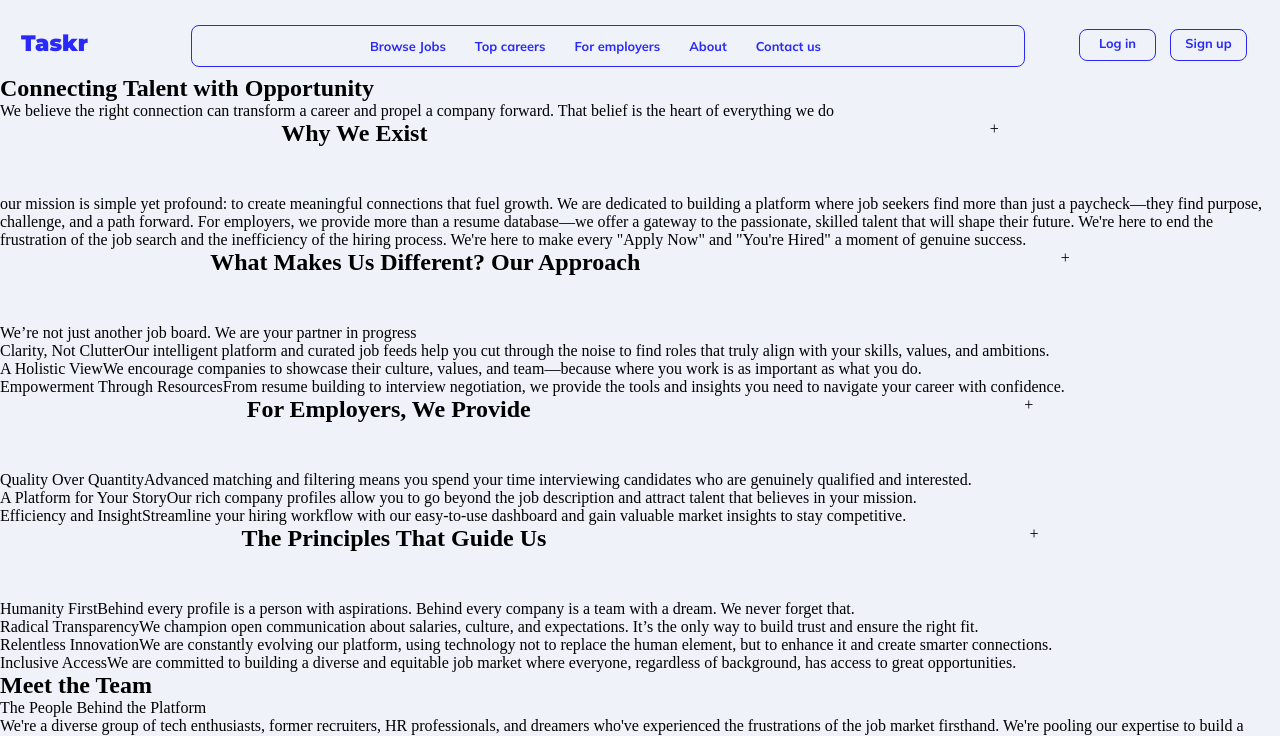
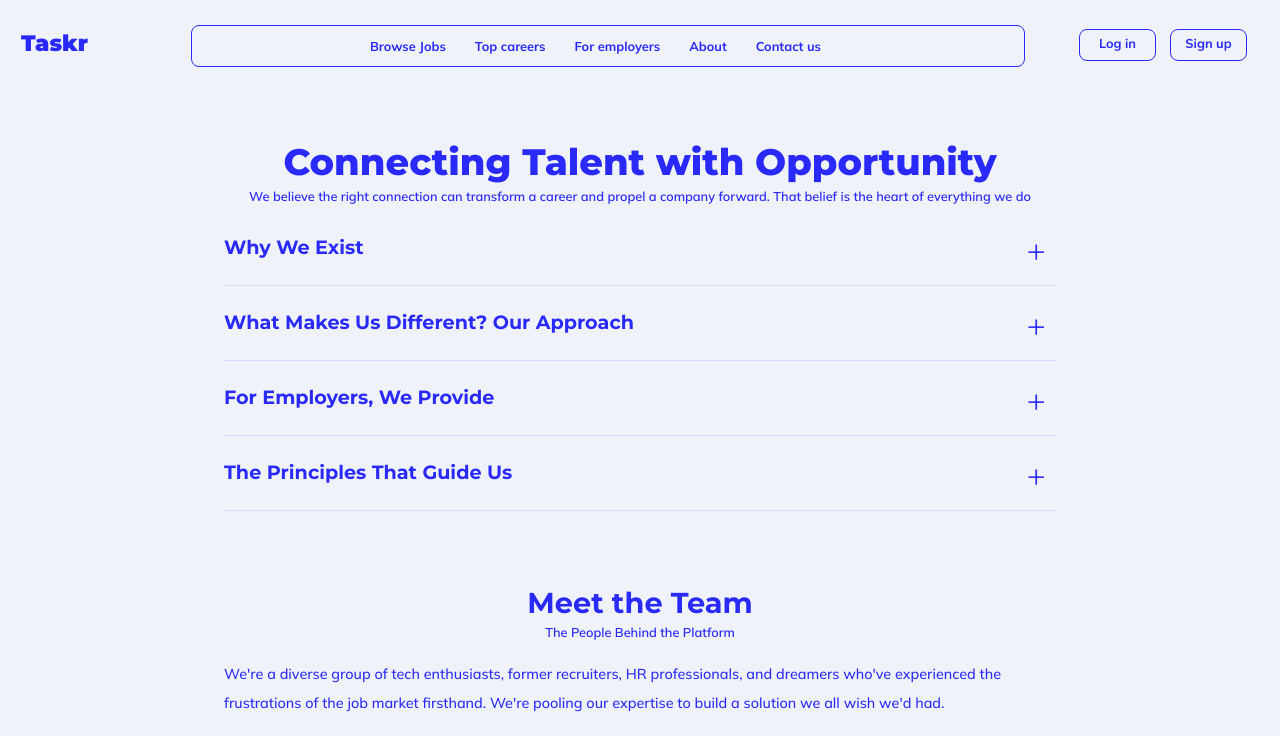
Before and after one commit to RockyLatchman/taskr, a PHP site: page /taskr/about in a window 1280 px wide. Shown: the top 736 px of the page. Run offline with PHP 8.4, Linux system fonts and the light colour scheme; some libraries are stand-ins or nearby versions.

Commit message:
CSS for about template

```diff
--- a/public/css/main.css
+++ b/public/css/main.css
@@ -93,8 +93,7 @@ nav:last-of-type menu li:first-of-type {
 margin-right: 10px;
 }
 
-#home-container main section h1,
-#jobs-container main #top h1 {
+#home-container main section h1 {
 font: 800 3em "montserrat", sans-serif;
 color: var(--electric-blue);
 text-align: center;
@@ -396,6 +395,12 @@ width: 65%;
 margin: 0 auto;
 }
 
+#jobs-container main #top h1 {
+font: 800 2.3em "montserrat", sans-serif;
+color: var(--electric-blue);
+text-align: center;
+}
+
 #jobs-container #top {
 display: block;
 width: 100%;
@@ -575,7 +580,7 @@ margin: 5% auto 0 auto;
 }
 
 #employers-container main section h1 {
-font: 800 3em "montserrat", sans-serif;
+font: 800 2.3em "montserrat", sans-serif;
 color: var(--electric-blue);
 text-align: center;
 padding-bottom: 35px;
@@ -639,7 +644,7 @@ margin: 5% auto 0 auto;
 }
 
 #top-careers-container h1 {
-font: 800 3em "montserrat", sans-serif;
+font: 800 2.3em "montserrat", sans-serif;
 color: var(--electric-blue);
 text-align: center;
 }
@@ -869,6 +874,198 @@ border: var(--home-white-border);
 border-radius: var(--corner-radius);
 }
 
+/* About */
+
+#about-container {
+width: 65%;
+margin: 5% auto 0 auto;
+}
+
+#about-container h1 {
+font: 800 2.3em "montserrat", sans-serif;
+color: var(--electric-blue);
+text-align: center;
+}
+
+#about-container main section h4 {
+font: var(--primary-paragraph-text);
+font-weight: 600;
+color: var(--electric-blue);
+line-height: 2em;
+text-align: left;
+border-bottom: none;
+}
+
+#about-container main section:nth-child(1) p {
+font: var(--primary-paragraph-text);
+font-weight: 600;
+color: var(--electric-blue);
+line-height: 2em;
+text-align: center;
+border-bottom: none;
+}
+
+#about-container main .accordion-panel p {
+text-align: justify;
+border: 1px solid red;
+display: none;
+}
+
+#about-container main section:nth-child(2) p:first-of-type {
+font: var(--primary-paragraph-text);
+font-weight: 600;
+color: var(--electric-blue);
+line-height: 2em;
+text-align: center;
+border-bottom: none;
+}
+
+#about-container .row-container {
+display: flex;
+flex-direction: row;
+justify-content: center;
+width: 100%;
+height: auto;
+margin: 25px auto 0 auto;
+}
+
+.row-container .team-member-details {
+width: 25%;
+height: auto;
+text-align: center;
+font: var(--menu-text);
+color: var(--electric-blue);
+margin-right: 20px;
+}
+
+.row-container .team-member-details ul {
+width: 100%;
+height: 20px;
+}
+
+.row-container .team-member-details ul li {
+list-style-type: none;
+font: var(--menu-text);
+font-size: 1em;
+font-weight: 900;
+width: 100%;
+height: auto;
+}
+
+.row-container .team-member-details ul li:nth-child(even) {
+font-weight: 500;
+}
+
+#bottom p {
+font: var(--primary-paragraph-text);
+font-size: 0.9em;
+font-weight: 500;
+line-height: 2em;
+color: var(--electric-blue);
+width: 100%;
+margin: 0 auto;
+}
+
+#bottom p:nth-child(n+3) {
+margin-top: 15px;
+}
+
+#about-container main section .accordion-panel {
+width: 100%;
+height: 75px;
+}
+
+#about-container main section .accordion-panel header {
+width: 100%;
+height: 75px;
+border-bottom: 1px solid var(--mid-gray);
+}
+
+#about-container main section h2 {
+width: 100%;
+font: var(--large-heading);
+font-size: 1.2em;
+font-weight: 700;
+color: var(--electric-blue);
+text-align: left;
+padding: 25px 0;
+}
+
+#about-container main section:last-of-type h2 {
+font-size: 1.8em;
+text-align: center;
+padding: 0;
+margin-top: 75px;
+}
+
+#about-container main section:last-of-type p {
+margin-bottom: 15px;
+}
+
+#about-container main .accordion-panel header div {
+width: 5%;
+height: auto;
+line-height: 2em !important;
+cursor: pointer;
+font: var(--large-heading);
+font-weight: 300;
+color: var(--electric-blue);
+text-align: center;
+padding: 5px 0;
+}
+
+#about-container main section:last-of-type {
+padding-bottom: 100px;
+}
+
+#about-container #bottom #bottom-list  {
+margin-top: 40px;
+text-align: left;
+}
+
+#about-container #bottom #bottom-list li {
+display: inline;
+padding: 15px 25px;
+border: var(--home-blue-border);
+border-radius: var(--corner-radius);
+width: 100%;
+}
+
+#about-container #bottom #bottom-list li:last-of-type {
+margin-left: 15px;
+}
+
+
+#about-container #bottom #bottom-list li a {
+font: var(--primary-paragraph-text);
+font-weight: 600;
+color: var(--electric-blue);
+font: 700 0.8em "Mulish", sans-serif;
+text-decoration: none;
+}
+
+#about-container #bottom p:last-of-type {
+text-align: left;
+font-weight: 500;
+}
+
+
+
+
+
+
+
+
+
+
+
+
+
+
+
+
+
+
 
 @media(max-width: 1440px) {
     #home-container main section div {
--- a/templates/about.php
+++ b/templates/about.php
@@ -5,6 +5,7 @@
     </div>
     <?php require 'includes/menu.php'; ?>
 </header>
+<div id="about-container">
 <main>
     <section>
        <h1>Connecting Talent with Opportunity</h1>
@@ -78,7 +79,7 @@
           </p>
        </div>
     </section>
-    <section>
+    <section id="bottom">
         <h2>Meet the Team</h2>
         <p>The People Behind the Platform</p>
         <p>
@@ -87,35 +88,44 @@
         </p>
         <div class="row-container">
            <div class="team-member-details">
-               <img src="http://localhost/taskr/public/images/" alt="Image of..">
-               <p>Amy Johnston</p>
-               <p>Art Director</p>
+               <img src="http://localhost/taskr/public/images/profile-2.png" alt="Image of..">
+               <ul>
+                 <li>Amy Johnston</li>
+                 <li>Art Director</li>
+               </ul>
            </div>
            <div class="team-member-details">
-               <img src="http://localhost/taskr/public/images/" alt="Image of..">
-               <p>Alexis Mott</p>
-               <p>Head of Marketing</p>
+               <img src="http://localhost/taskr/public/images/profile-2.png" alt="Image of..">
+               <ul>
+                <li>Alexis Mott</li>
+                <li>Head of Marketing</li>
+              </ul>
            </div>
            <div class="team-member-details">
-               <img src="http://localhost/taskr/public/images/" alt="Image of..">
-               <p>Jon Watts</p>
-               <p>Web Developer</p>
+               <img src="http://localhost/taskr/public/images/profile-2.png" alt="Image of..">
+               <ul>
+                 <li>Jon Watts</li>
+                 <li>Web Developer</li>
+               </ul>
            </div>
            <div class="team-member-details">
-               <img src="http://localhost/taskr/public/images/" alt="Image of..">
-               <p>Danny Greene</p>
-               <p>CEO</p>
+               <img src="http://localhost/taskr/public/images/profile-2.png" alt="Image of..">
+               <ul>
+                <li>Danny Greene</li>
+                <li>CEO</li>
+               </ul>
            </div>
         </div>
         <h2>Join Our Community</h2>
         <p>
-           Taskr is more than a tool; it's a growing community of ambitious professionals and forward-thinking companies. We are thrilled to be a part of
+           Taskr is more than a tool, it's a growing community of ambitious professionals and forward-thinking companies. We are thrilled to be a part of
            your story whether you’re here to find your next chapter or to write it by hiring an incredible team, we are here to help you succeed.
         </p>
         <p>Ready to take the next step?</p>
-        <ul>
+        <ul id="bottom-list">
           <li><a href="">Search Jobs & Find Your Future</a></li>
           <li><a href="">Post a Job & Find Your Hire</a></li>
         </ul>
     </section>
 </main>
+</div>
```
